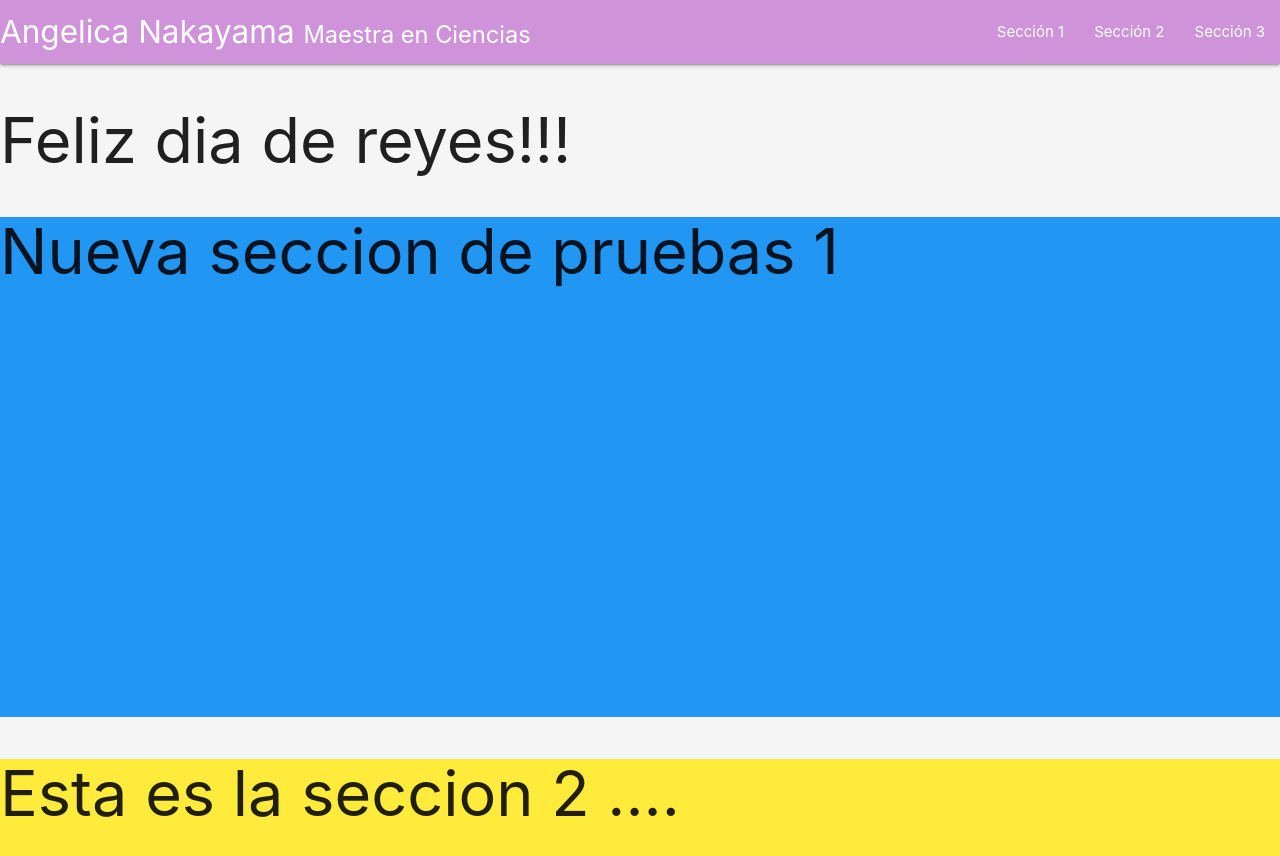
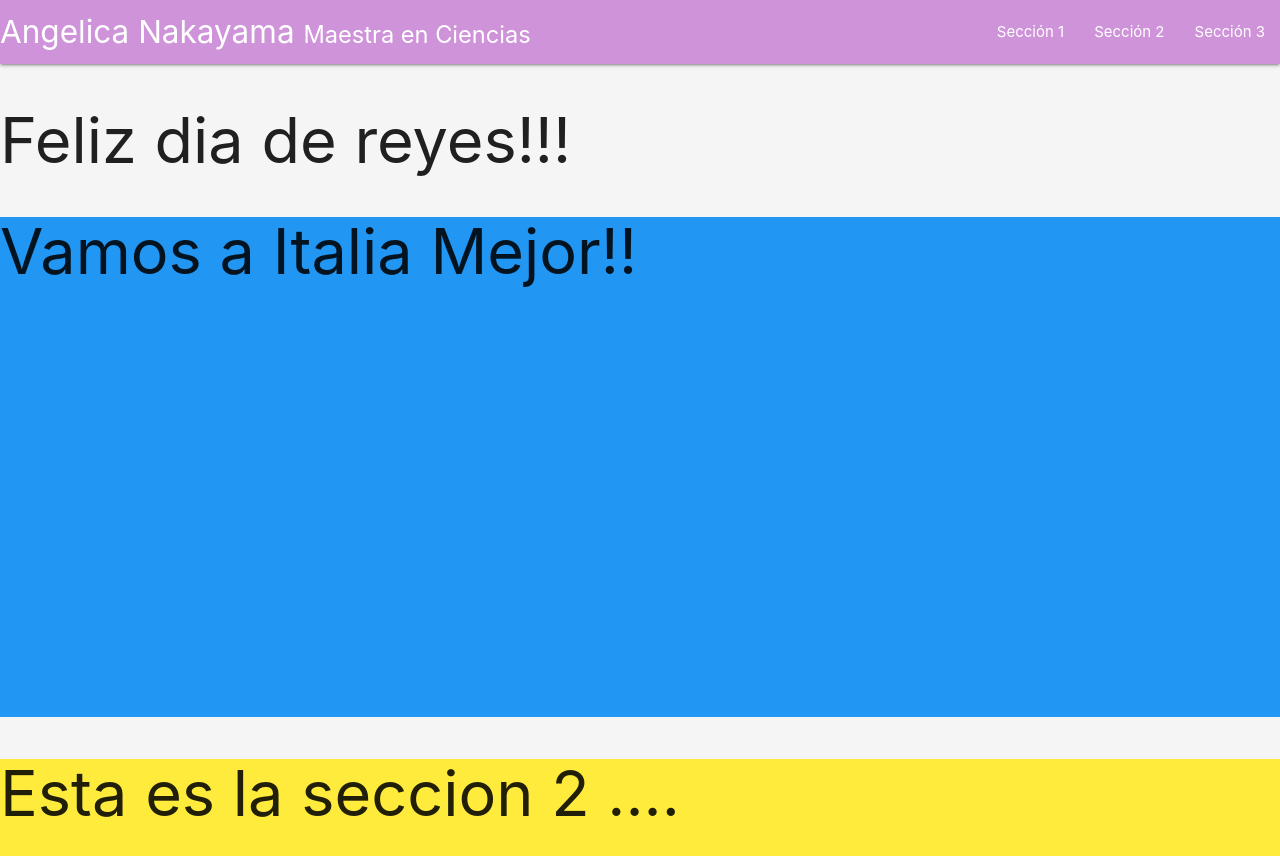
Before and after one commit to tiaricci/annkymFI.github.io, a plain HTML site: page index.html in a window 1280 px wide. Shown: the top 856 px of the page. Drawn offline with nearby package versions, Linux system fonts and the light colour scheme.

Commit message:
Cambios pagina Angie

```diff
--- a/index.html
+++ b/index.html
@@ -30,7 +30,7 @@
     </div>
     <h1>Feliz dia de reyes!!!</h1>
 
-    <div id="seccion1" class="seccion blue"><h1>Nueva seccion de pruebas 1</h1></div>
+    <div id="seccion1" class="seccion blue"><h1>Vamos a Italia Mejor!!</h1></div>
     <div id="seccion2" class="seccion yellow">
 	<h1>Esta es la seccion 2 .... </h1>
 	</div>
```
